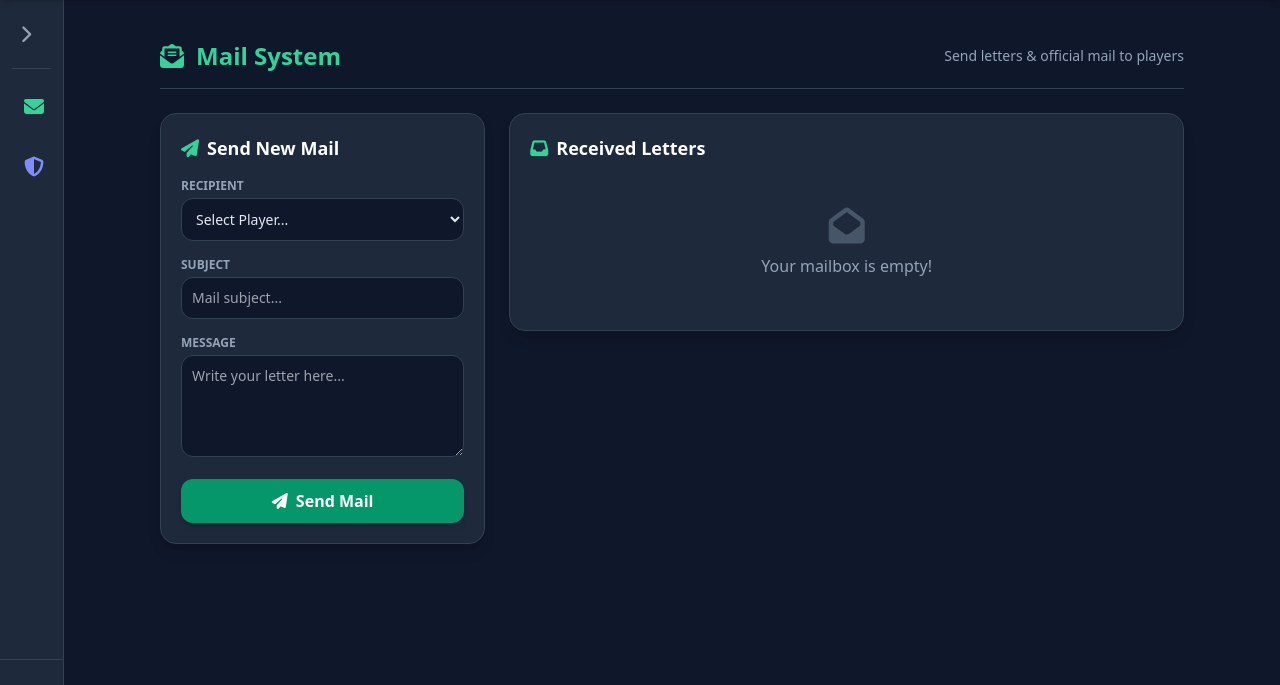
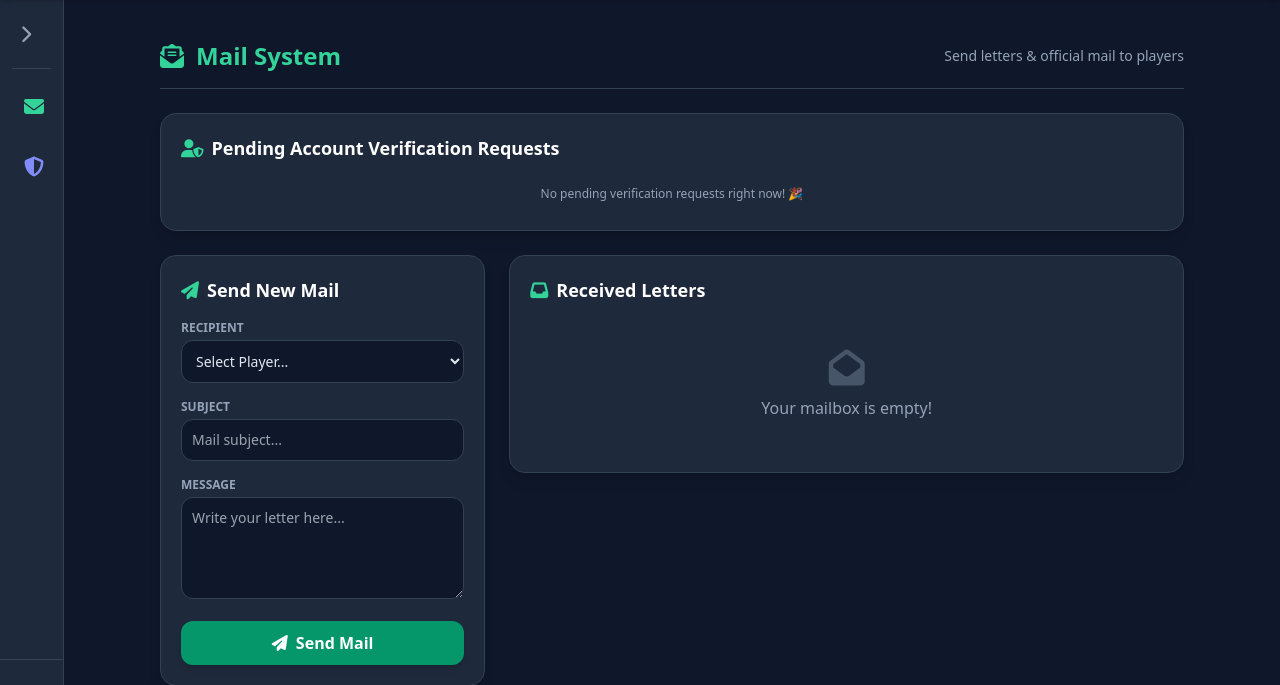
Before and after one commit to heinth123/minecraft-portal-, a Flask app: template templates/mailbox.html in a window 1280 px wide. Shown: the part 64-749 px from the top of the page. Run offline with Flask 3, Linux system fonts and the light colour scheme; the template is opened without the code that fills it: values that come from a table or form of the project are taken from there, others are empty; a user stored in the database is signed in; some libraries are stand-ins or nearby versions.

Commit message:
Add admin verification review section to mailbox

```diff
--- a/templates/mailbox.html
+++ b/templates/mailbox.html
@@ -9,6 +9,75 @@
         </h1>
         <span class="text-sm text-slate-400">Send letters & official mail to players</span>
     </div>
+
+    <!-- 🟢🔴 ADMIN VERIFICATION REVIEW SECTION -->
+    {% if current_user.is_admin %}
+    <div class="bg-slate-800 border border-slate-700 rounded-2xl p-5 shadow-lg space-y-4">
+        <h2 class="text-lg font-semibold text-white flex items-center gap-2">
+            <i class="fa-solid fa-user-shield text-emerald-400"></i> Pending Account Verification Requests
+        </h2>
+
+        {% set pending_reqs = VerificationRequest.query.filter_by(status='pending').all() %}
+        {% if pending_reqs %}
+            <div class="space-y-4">
+                {% for req in pending_reqs %}
+                <div class="bg-slate-900/90 p-4 rounded-xl border border-slate-700 space-y-3 text-xs">
+                    <!-- User Header -->
+                    <div class="flex items-center justify-between border-b border-slate-800 pb-2">
+                        <div class="flex items-center gap-2">
+                            <img src="{{ req.user.safe_pfp }}" class="w-8 h-8 rounded-full object-cover border border-emerald-500/40">
+                            <div>
+                                <span class="font-bold text-white text-sm">{{ req.user.nickname }}</span>
+                                <span class="text-slate-400">(@{{ req.user.username }})</span>
+                            </div>
+                        </div>
+                        <span class="text-slate-500">{{ req.created_at.strftime('%Y-%m-%d %H:%M') if req.created_at else '' }}</span>
+                    </div>
+
+                    <!-- Submission Details -->
+                    <div class="grid grid-cols-1 md:grid-cols-2 gap-2 text-slate-300">
+                        <p><strong class="text-emerald-400">1. Reason:</strong> {{ req.reason_choice }} {% if req.reason_other %}({{ req.reason_other }}){% endif %}</p>
+                        <p><strong class="text-emerald-400">2. reCAPTCHA:</strong> Passed ✅</p>
+                        <p><strong class="text-emerald-400">3. Knows Admin:</strong> {{ req.admin_known }}</p>
+                        <p><strong class="text-emerald-400">4. Real Name:</strong> {{ req.real_name }} | <strong>Age:</strong> {{ req.age }}</p>
+                    </div>
+
+                    {% if req.nickname %}
+                    <p class="text-slate-300"><strong class="text-emerald-400">Nickname:</strong> {{ req.nickname }}</p>
+                    {% endif %}
+
+                    <!-- Photo & External Links -->
+                    <div class="flex flex-wrap gap-3 items-center pt-1 border-t border-slate-800">
+                        <a href="{{ req.face_photo_url }}" target="_blank" class="bg-slate-800 text-emerald-400 border border-emerald-500/40 px-2.5 py-1 rounded-lg hover:bg-emerald-600 hover:text-white transition">
+                            📷 View Face Photo
+                        </a>
+                        <a href="{{ req.link_1 }}" target="_blank" class="text-sky-400 hover:underline">Link 1</a>
+                        <a href="{{ req.link_2 }}" target="_blank" class="text-sky-400 hover:underline">Link 2</a>
+                        <a href="{{ req.link_3 }}" target="_blank" class="text-sky-400 hover:underline">Link 3</a>
+                        {% if req.link_4 %}<a href="{{ req.link_4 }}" target="_blank" class="text-sky-400 hover:underline">Link 4</a>{% endif %}
+                        {% if req.link_5 %}<a href="{{ req.link_5 }}" target="_blank" class="text-sky-400 hover:underline">Link 5</a>{% endif %}
+                    </div>
+
+                    <!-- Decision Action Form -->
+                    <form action="{{ url_for('verify_action', req_id=req.id) }}" method="POST" class="pt-2 flex flex-col md:flex-row items-center gap-2">
+                        <input type="text" name="reason" placeholder="Add reason (Optional)..." class="w-full md:flex-1 bg-slate-800 border border-slate-700 rounded-lg p-2 text-white focus:outline-none focus:border-emerald-500">
+                        <div class="flex gap-2 w-full md:w-auto justify-end">
+                            <button type="submit" name="action" value="approve" class="bg-emerald-600 hover:bg-emerald-500 text-white font-bold px-4 py-2 rounded-lg flex items-center gap-1 transition">
+                                🟢 Approve
+                            </button>
+                            <button type="submit" name="action" value="reject" class="bg-rose-600 hover:bg-rose-500 text-white font-bold px-4 py-2 rounded-lg flex items-center gap-1 transition">
+                                🔴 Reject
+                            </button>
+                        </div>
+                    </form>
+                </div>
+                {% endfor %}
+            </div>
+        {% else %}
+            <p class="text-slate-400 text-xs text-center py-2">No pending verification requests right now! 🎉</p>
+        {% endif %}
+    </div>
+    {% endif %}
 
     <div class="grid grid-cols-1 lg:grid-cols-3 gap-6">
 
```
